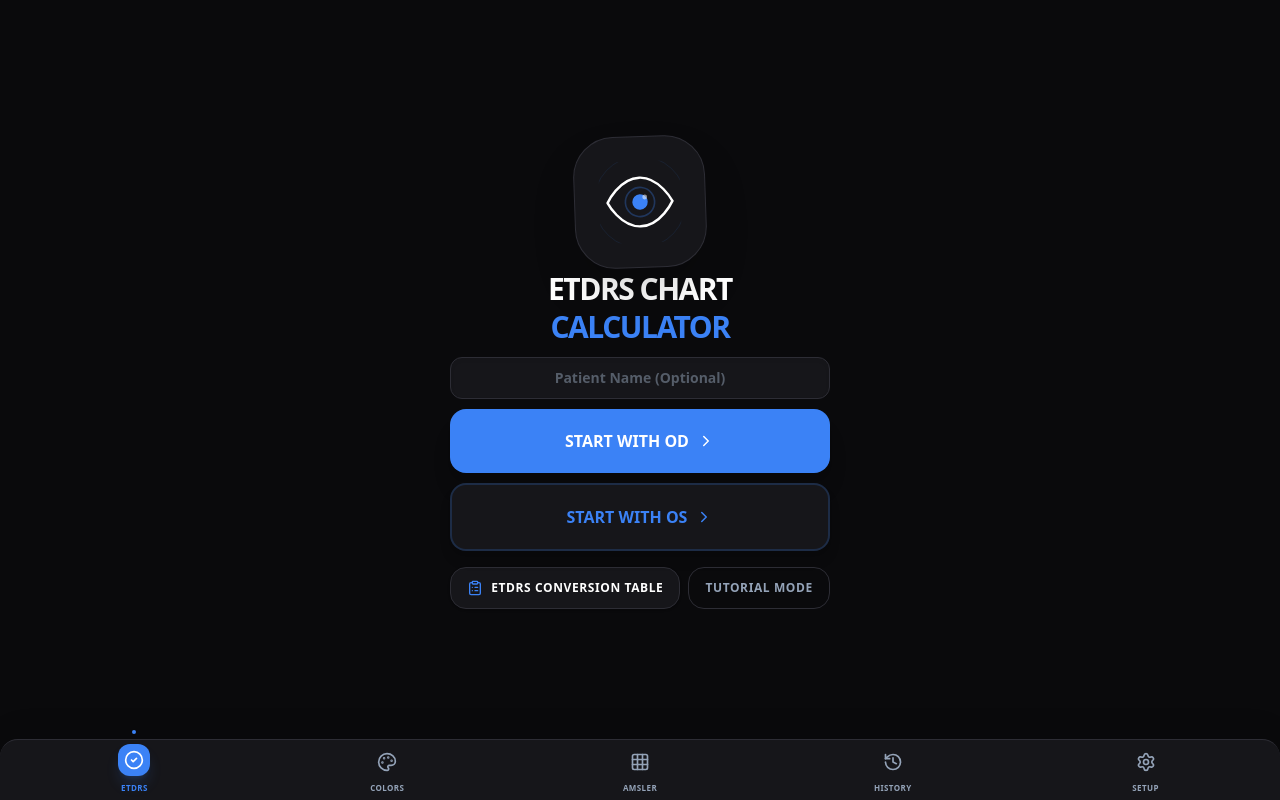
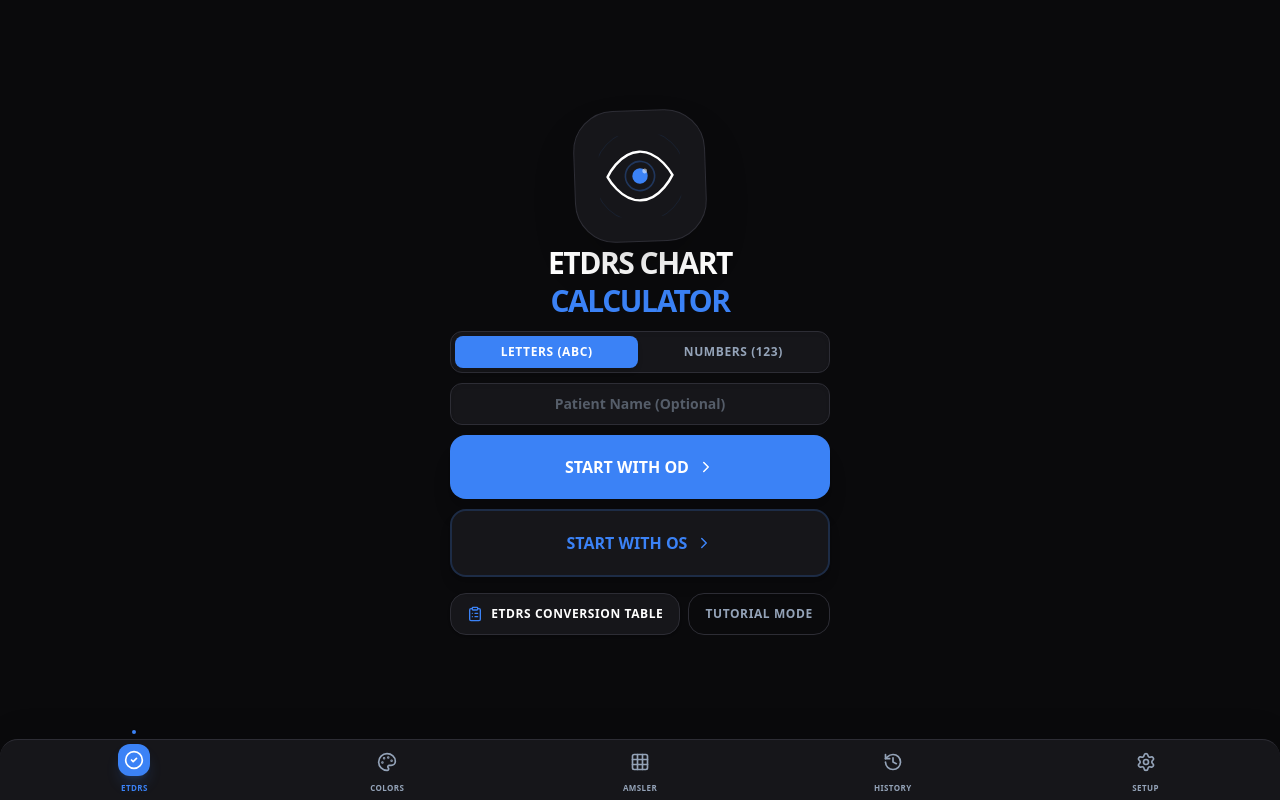
Before and after one commit to TheSilverArrow/OphthaApp, a React (Vite) app: page / in a window 1280 px wide. Built offline with nearby package versions, Linux system fonts and the light colour scheme.

Commit message:
feat: add support for numeric chart optotypes
Introduced a configurable chart type ('letters' or 'numbers') and implemented the numeric optotype set for Bailey-Lovie tests. Added persistent selection via localStorage.

```diff
--- a/src/App.tsx
+++ b/src/App.tsx
@@ -1,6 +1,6 @@
 import React, { useState, useMemo, useEffect } from 'react';
-import { Eye, TestMode, Row, SessionData, NonLetterVA, Stage, IshiharaResult } from './types';
-import { getInitialRows, logMARToSnellen, logMARToMetric } from './constants';
+import { Eye, TestMode, ChartType, Row, SessionData, NonLetterVA, Stage, IshiharaResult } from './types';
+import { getInitialRows, applyChartTypeToRows, logMARToSnellen, logMARToMetric } from './constants';
 import { motion, AnimatePresence } from 'motion/react';
 import {
   Eye as EyeIcon,
@@ -407,7 +407,15 @@ export default function App() {
   const [currentStage, setCurrentStage] = useState<Stage>('EYE_INIT');
   const [currentEye, setCurrentEye] = useState<Eye>('OD');
   const [currentMode, setCurrentMode] = useState<TestMode>('SC');
-  const [rows, setRows] = useState<Row[]>(getInitialRows());
+  const [chartType, setChartType] = useState<ChartType>(() => {
+    if (typeof window !== 'undefined' && localStorage.getItem('ophtha_chart_type') === 'numbers') {
+      return 'numbers';
+    }
+    return 'letters';
+  });
+  const [rows, setRows] = useState<Row[]>(() => getInitialRows(
+    typeof window !== 'undefined' && localStorage.getItem('ophtha_chart_type') === 'numbers' ? 'numbers' : 'letters'
+  ));
   const [session, setSession] = useState<SessionData>({});
   const [hasCorrection, setHasCorrection] = useState<boolean | null>(null);
   const [showCFSelector, setShowCFSelector] = useState(false);
@@ -436,6 +444,12 @@ export default function App() {
   const [ishiharaEye, setIshiharaEye] = useState<'OD' | 'OS' | 'OU'>('OU');
   const [interpretationTarget, setInterpretationTarget] = useState<IshiharaResult | null>(null);
 
+  const handleChartTypeChange = (type: ChartType) => {
+    setChartType(type);
+    localStorage.setItem('ophtha_chart_type', type);
+    setRows(prev => applyChartTypeToRows(prev, type));
+  };
+
   const startIshihara = (eye: 'OD' | 'OS' | 'OU') => {
     setIshiharaEye(eye);
     setColorTestIndex(0);
@@ -739,7 +753,7 @@ export default function App() {
   const advanceToNext = (nextContext: {eye?: Eye, mode?: TestMode, stage: Stage}) => {
     if (nextContext.eye) setCurrentEye(nextContext.eye);
     if (nextContext.mode) setCurrentMode(nextContext.mode);
-    if (nextContext.stage.startsWith('TEST_')) setRows(getInitialRows());
+    if (nextContext.stage.startsWith('TEST_')) setRows(getInitialRows(chartType));
     setCurrentStage(nextContext.stage);
   };
 
@@ -852,7 +866,7 @@ export default function App() {
     setCurrentStage('EYE_INIT');
     setCurrentEye('OD');
     setCurrentMode('SC');
-    setRows(getInitialRows());
+    setRows(getInitialRows(chartType));
     setSession({});
     setHasCorrection(null);
     setTestDistance(4);
@@ -1239,6 +1253,32 @@ export default function App() {
                   </div>
 
                   <div className="flex flex-col w-full gap-2.5 my-1">
+                    {/* Chart Optotype Switcher (Letters / Numbers) */}
+                    <div className="grid grid-cols-2 gap-1 bg-theme-surface p-1 rounded-xl border border-theme-border shadow-inner">
+                      <button
+                        type="button"
+                        onClick={() => handleChartTypeChange('letters')}
+                        className={`py-2 px-3 rounded-lg text-xs font-black uppercase tracking-wider transition-all ${
+                          chartType === 'letters'
+                            ? 'bg-theme-primary text-white shadow-md'
+                            : 'text-theme-dim hover:text-theme-text'
+                        }`}
+                      >
+                        Letters (ABC)
+                      </button>
+                      <button
+                        type="button"
+                        onClick={() => handleChartTypeChange('numbers')}
+                        className={`py-2 px-3 rounded-lg text-xs font-black uppercase tracking-wider transition-all ${
+                          chartType === 'numbers'
+                            ? 'bg-theme-primary text-white shadow-md'
+                            : 'text-theme-dim hover:text-theme-text'
+                        }`}
+                      >
+                        Numbers (123)
+                      </button>
+                    </div>
+
                     <input
                       type="text"
                       placeholder="Patient Name (Optional)"
@@ -1251,7 +1291,7 @@ export default function App() {
                       onClick={() => {
                         setSession({});
                         setHasCorrection(null);
-                        setRows(getInitialRows());
+                        setRows(getInitialRows(chartType));
                         setTestDistance(4);
                         setStartingEye('OD');
                         setCurrentEye('OD');
@@ -1267,7 +1307,7 @@ export default function App() {
                       onClick={() => {
                         setSession({});
                         setHasCorrection(null);
-                        setRows(getInitialRows());
+                        setRows(getInitialRows(chartType));
                         setTestDistance(4);
                         setStartingEye('OS');
                         setCurrentEye('OS');
@@ -1293,7 +1333,7 @@ export default function App() {
                           setStartingEye('OD');
                           setCurrentEye('OD');
                           setCurrentMode('SC');
-                          setRows(getInitialRows());
+                          setRows(getInitialRows(chartType));
                           setCurrentStage('TEST_SC');
                           setTestDistance(4);
                         }}
@@ -1404,9 +1444,9 @@ export default function App() {
                                 setCurrentMode(step.mode);
                                 const stepData = session[step.eye]?.[step.mode];
                                 if (stepData?.gridState) {
-                                  setRows(JSON.parse(JSON.stringify(stepData.gridState)));
+                                  setRows(applyChartTypeToRows(JSON.parse(JSON.stringify(stepData.gridState)), chartType));
                                 } else {
-                                  setRows(getInitialRows());
+                                  setRows(getInitialRows(chartType));
                                 }
                                 if (stepData?.testDistance) {
                                   setTestDistance(stepData.testDistance);
@@ -1427,14 +1467,44 @@ export default function App() {
                       })}
                     </div>
 
+                    <div className="flex items-center gap-1.5 shrink-0">
+                      {/* Quick Letters / Numbers Toggle */}
+                      <div className="flex items-center bg-theme-surface border border-theme-border rounded-full p-0.5 shadow-sm">
+                        <button
+                          type="button"
+                          onClick={() => handleChartTypeChange('letters')}
+                          className={`px-2 py-0.5 rounded-full text-[10px] font-black uppercase tracking-wider transition-all ${
+                            chartType === 'letters'
+                              ? 'bg-theme-primary text-white shadow-sm'
+                              : 'text-theme-dim hover:text-theme-text'
+                          }`}
+                          title="ETDRS Letters Chart"
+                        >
+                          ABC
+                        </button>
+                        <button
+                          type="button"
+                          onClick={() => handleChartTypeChange('numbers')}
+                          className={`px-2 py-0.5 rounded-full text-[10px] font-black uppercase tracking-wider transition-all ${
+                            chartType === 'numbers'
+                              ? 'bg-theme-primary text-white shadow-sm'
+                              : 'text-theme-dim hover:text-theme-text'
+                          }`}
+                          title="LVRC Numbers Chart"
+                        >
+                          123
+                        </button>
+                      </div>
+
                       {/* Cancel ETDRS Button */}
                       <button
                         onClick={() => setShowCancelConfirm(true)}
-                      className="flex items-center gap-1 px-3 py-1 rounded-full text-[10px] font-black uppercase tracking-wider text-theme-dim hover:text-red-500 bg-theme-surface border border-theme-border hover:border-red-500/40 transition-all active:scale-95 shadow-sm shrink-0"
+                        className="flex items-center gap-1 px-2.5 sm:px-3 py-1 rounded-full text-[10px] font-black uppercase tracking-wider text-theme-dim hover:text-red-500 bg-theme-surface border border-theme-border hover:border-red-500/40 transition-all active:scale-95 shadow-sm shrink-0"
                         title="Cancel test and reset"
                       >
                         <X size={12} /> Cancel
                       </button>
+                    </div>
                   </div>
 
                   <div className="flex gap-1 w-full items-stretch flex-1 min-h-0 my-0.5">
@@ -1486,7 +1556,7 @@ export default function App() {
                                           className="bottom-full left-1/2 mb-3 -translate-x-1/2"
                                           arrowClassName="top-full left-1/2 border-t-blue-600/90 -translate-x-1/2"
                                         >
-                                          <span className="font-black text-xs">Individual Letter</span><br/>Click to toggle it singly.
+                                          <span className="font-black text-xs">Individual {chartType === 'numbers' ? 'Number' : 'Letter'}</span><br/>Click to toggle it singly.
                                         </TutorialTooltip>
                                       )}
                                     </button>
@@ -2106,6 +2176,29 @@ export default function App() {
                     >
                       <Moon size={16} className={theme === 'dark' ? 'fill-blue-400' : ''} />
                       <span className="text-[10px] uppercase tracking-tighter">Dark</span>
+                    </button>
+                  </div>
+                </div>
+              </div>
+
+              <div className="bg-theme-surface p-6 rounded-[32px] border border-theme-border shadow-xl space-y-4">
+                <div className="flex items-center justify-between gap-3">
+                  <div className="flex flex-col">
+                    <span className="text-theme-text font-black uppercase text-sm italic">ETDRS Chart</span>
+                    <span className="text-theme-dim text-[10px] uppercase font-mono tracking-wider">Optotype Style</span>
+                  </div>
+                  <div className="flex bg-theme-bg p-1 rounded-2xl border border-theme-border shadow-inner">
+                    <button
+                      onClick={() => handleChartTypeChange('letters')}
+                      className={`px-3.5 py-2 rounded-xl transition-all text-[10px] uppercase tracking-tighter ${chartType === 'letters' ? 'bg-theme-primary text-white shadow-md font-black' : 'text-theme-dim hover:text-theme-text font-bold'}`}
+                    >
+                      Letters
+                    </button>
+                    <button
+                      onClick={() => handleChartTypeChange('numbers')}
+                      className={`px-3.5 py-2 rounded-xl transition-all text-[10px] uppercase tracking-tighter ${chartType === 'numbers' ? 'bg-theme-primary text-white shadow-md font-black' : 'text-theme-dim hover:text-theme-text font-bold'}`}
+                    >
+                      Numbers
                     </button>
                   </div>
                 </div>
--- a/src/constants.ts
+++ b/src/constants.ts
@@ -1,4 +1,4 @@
-import { Row } from './types';
+import { Row, ChartType } from './types';
 
 // ETDRS Chart R Letters (per row)
 // Line 1: H V Z D S (LogMAR 1.0)
@@ -33,15 +33,67 @@ export const ETDRS_CHART_R: string[][] = [
   ['R', 'D', 'O', 'S', 'N'],
 ];
 
+// LVRC Distance Visual Acuity Test - Bailey-Lovie Design, LVRC Numbers #1 (per row)
+// Line 1: 8 3 6 7 2 (LogMAR 1.0)
+// Line 2: 5 9 3 6 4 (LogMAR 0.9)
+// Line 3: 9 3 6 4 5 (LogMAR 0.8)
+// Line 4: 7 5 3 6 9 (LogMAR 0.7)
+// Line 5: 2 6 8 4 5 (LogMAR 0.6)
+// Line 6: 3 4 2 6 8 (LogMAR 0.5)
+// Line 7: 8 7 6 3 5 (LogMAR 0.4)
+// Line 8: 6 5 2 8 7 (LogMAR 0.3)
+// Line 9: 4 9 8 2 5 (LogMAR 0.2)
+// Line 10: 9 4 8 5 2 (LogMAR 0.1)
+// Line 11: 8 6 2 7 5 (LogMAR 0.0)
+// Line 12: 3 7 6 9 2 (LogMAR -0.1)
+// Line 13: 9 8 4 2 5 (LogMAR -0.2)
+// Line 14: 3 2 8 6 7 (LogMAR -0.3)
+
+export const ETDRS_CHART_NUMBERS: string[][] = [
+  ['8', '3', '6', '7', '2'],
+  ['5', '9', '3', '6', '4'],
+  ['9', '3', '6', '4', '5'],
+  ['7', '5', '3', '6', '9'],
+  ['2', '6', '8', '4', '5'],
+  ['3', '4', '2', '6', '8'],
+  ['8', '7', '6', '3', '5'],
+  ['6', '5', '2', '8', '7'],
+  ['4', '9', '8', '2', '5'],
+  ['9', '4', '8', '5', '2'],
+  ['8', '6', '2', '7', '5'],
+  ['3', '7', '6', '9', '2'],
+  ['9', '8', '4', '2', '5'],
+  ['3', '2', '8', '6', '7'],
+];
+
 export const LOGMAR_BASE = 1.0;
 export const LOGMAR_STEP = 0.1;
 
-export function getInitialRows(): Row[] {
-  return ETDRS_CHART_R.map((chars, index) => ({
+export function getChartOptotypes(chartType: ChartType = 'letters'): string[][] {
+  return chartType === 'numbers' ? ETDRS_CHART_NUMBERS : ETDRS_CHART_R;
+}
+
+export function getInitialRows(chartType: ChartType = 'letters'): Row[] {
+  return getChartOptotypes(chartType).map((chars, index) => ({
     lineNum: index + 1,
     logMAR: Number((LOGMAR_BASE - index * LOGMAR_STEP).toFixed(1)),
     letters: chars.map((char) => ({ char, correct: false })),
   }));
+}
+
+export function applyChartTypeToRows(rows: Row[], chartType: ChartType): Row[] {
+  const optotypes = getChartOptotypes(chartType);
+  return rows.map((row, rIdx) => {
+    const lineChars = optotypes[rIdx];
+    if (!lineChars) return row;
+    return {
+      ...row,
+      letters: row.letters.map((letter, lIdx) => ({
+        ...letter,
+        char: lineChars[lIdx] ?? letter.char,
+      })),
+    };
+  });
 }
 
 export function logMARToSnellen(logMAR: number): string {
--- a/src/types.ts
+++ b/src/types.ts
@@ -1,5 +1,6 @@
 export type Eye = 'OD' | 'OS';
 export type TestMode = 'SC' | 'CC' | 'SCPH' | 'CCPH';
+export type ChartType = 'letters' | 'numbers';
 
 export interface Letter {
   char: string;
```
Also changed, not shown: public/assets/aistudio/image_d7530c60.png (added). Lines whose indentation alone changed are shown as unchanged.
